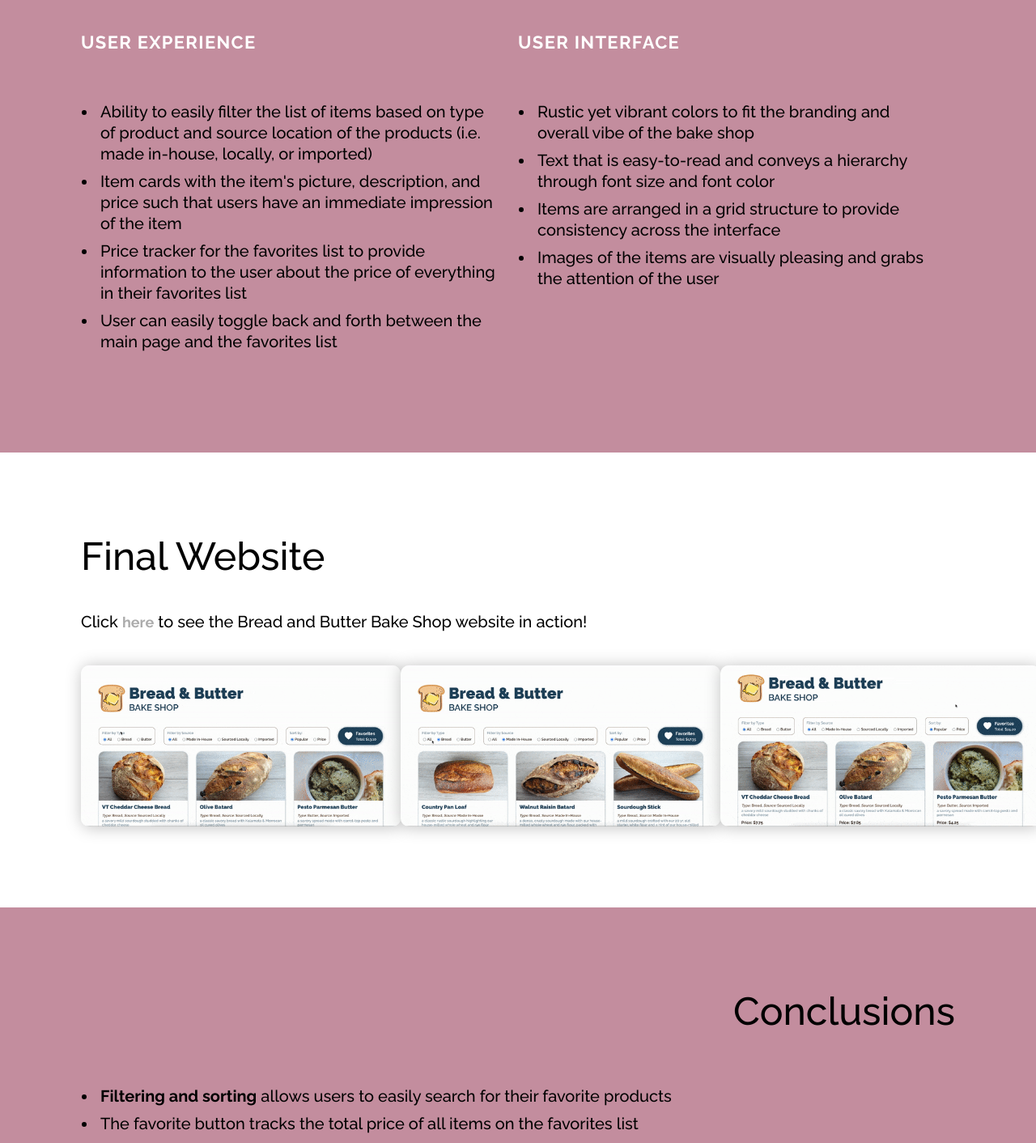
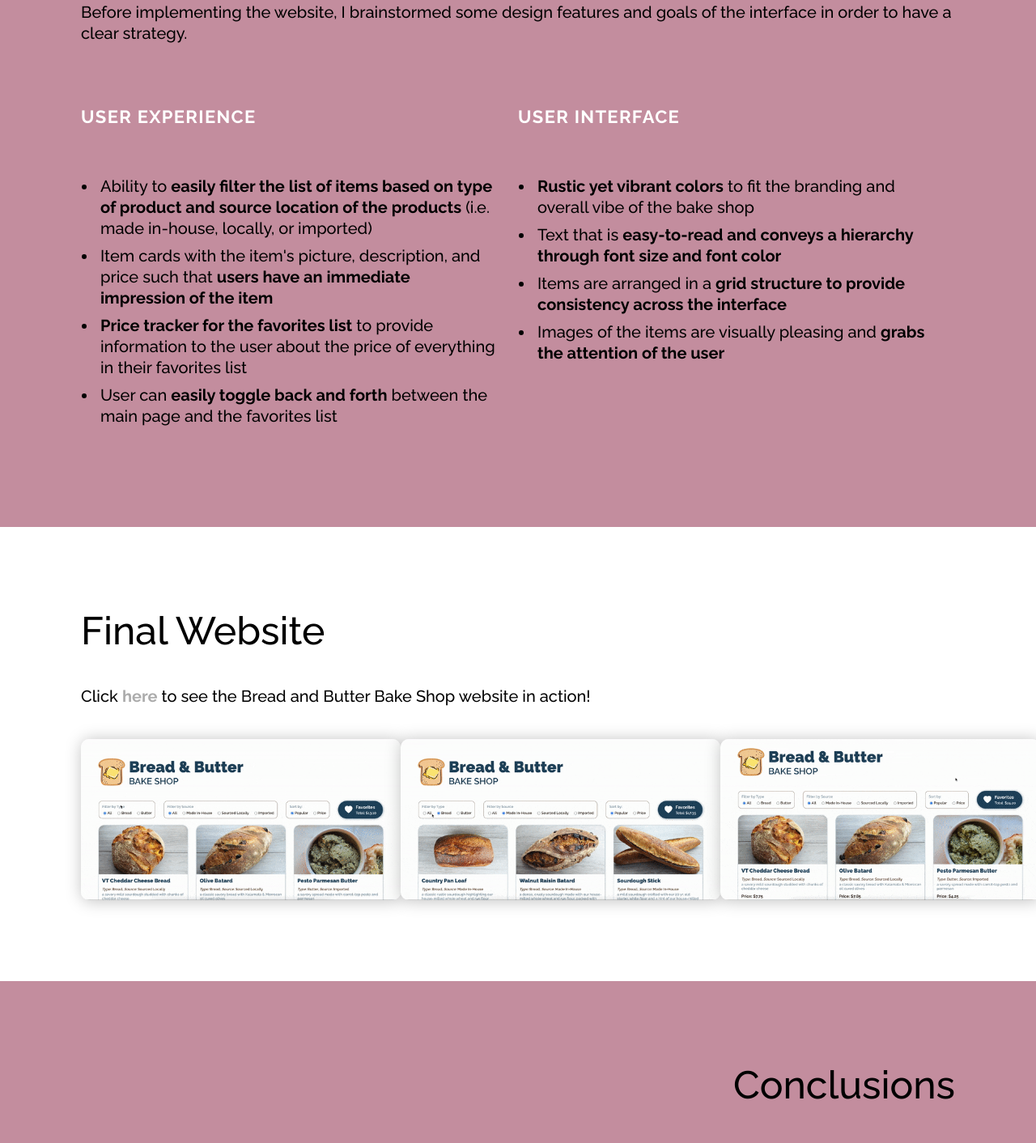
Before and after one commit to sillyduck921/portfolio, a React (Create React App) app: page /portfolio/design/bread-and-butter in a window 1280 px wide. Shown: the part 1380-2792 px from the top of the page at 81% size. Built offline with nearby package versions, Linux system fonts and the light colour scheme.

Commit message:
storytelling

```diff
--- a/src/pages/BreadAndButter.js
+++ b/src/pages/BreadAndButter.js
@@ -23,37 +23,38 @@ const BreadAndButter = () => {
             <h2>About</h2>
             <p style={{ width: 600 }}>Bread and Butter is a local bake shop that is dedicated to the delicious combination of bread and butter. The shop sells their homemade goods, locally-sourced treats, and imported products.
             </p>
-            <p style={{ width: 600 }}>I designed and implemented a React app of an online marketplace, allowing Bread and Butter fanatics to search for and save their favorite treats.</p>
+            <p style={{ width: 600 }}>I designed and implemented <b>a React app of an online marketplace,</b> allowing Bread and Butter fanatics to search for and save their favorite treats.</p>
           </div>
           <img src={process.env.PUBLIC_URL + "/assets/Bread Icon.png"} className="maple-image" />
         </div>
       </div>
       <div className="pink-section-container">
         <h2>Design Considerations</h2>
+        <p>Before implementing the website, I brainstormed some design features and goals of the interface in order to have a clear strategy.</p>
         <div className="row">
           <div className="column">
             <h5>USER EXPERIENCE</h5>
             <ul className="list-wrapper">
-              <li className="list">Ability to easily filter the list of items based on type of product and source location of the products (i.e. made in-house, locally, or imported)</li>
-              <li className="list">Item cards with the item's picture, description, and price such that users have an immediate impression of the item</li>
-              <li className="list">Price tracker for the favorites list to provide information to the user about the price of everything in their favorites list</li>
-              <li className="list">User can easily toggle back and forth between the main page and the favorites list</li>
+              <li className="list">Ability to <b>easily filter the list of items based on type of product and source location of the products</b> (i.e. made in-house, locally, or imported)</li>
+              <li className="list">Item cards with the item's picture, description, and price such that <b>users have an immediate impression of the item</b></li>
+              <li className="list"><b>Price tracker for the favorites list</b> to provide information to the user about the price of everything in their favorites list</li>
+              <li className="list">User can <b>easily toggle back and forth</b> between the main page and the favorites list</li>
             </ul>
           </div>
           <div className="column">
             <h5>USER INTERFACE</h5>
             <ul className="list-wrapper">
-              <li className="list">Rustic yet vibrant colors to fit the branding and overall vibe of the bake shop</li>
-              <li className="list">Text that is easy-to-read and conveys a hierarchy through font size and font color</li>
-              <li className="list">Items are arranged in a grid structure to provide consistency across the interface</li>
-              <li className="list">Images of the items are visually pleasing and grabs the attention of the user</li>
+              <li className="list"><b>Rustic yet vibrant colors</b> to fit the branding and overall vibe of the bake shop</li>
+              <li className="list">Text that is <b>easy-to-read and conveys a hierarchy through font size and font color</b></li>
+              <li className="list">Items are arranged in a <b>grid structure to provide consistency across the interface</b></li>
+              <li className="list">Images of the items are visually pleasing and <b>grabs the attention of the user</b></li>
             </ul>
           </div>
         </div>
       </div>
       <div className="section-container">
         <h2>Final Website</h2>
-        <p>Click <a href="https://sillyduck921.github.io/development/" target={"_blank"} className="link" style={{ letterSpacing: 0, fontSize: 18 }}>here</a> to see the Bread and Butter Bake Shop website in action!</p>
+        <p>Click <a href="https://sillyduck921.github.io/development/" target={"_blank"} className="link" style={{ letterSpacing: 0, fontSize: 20 }}>here</a> to see the Bread and Butter Bake Shop website in action!</p>
         <div className="row">
           <img src={process.env.PUBLIC_URL + "/assets/Bread gif 1.gif"} className="bread-gif" />
           <img src={process.env.PUBLIC_URL + "/assets/Bread gif 2.gif"} className="bread-gif"/>
@@ -63,9 +64,9 @@ const BreadAndButter = () => {
       <div className="pink-section-container">
         <h2>Conclusions</h2>
         <ul className="list-wrapper">
-          <li className="list"><b>Filtering and sorting</b> allows users to easily search for their favorite products</li>
-          <li className="list">The favorite button tracks the total price of all items on the favorites list</li>
-          <li className="list">By creating a React App, I explored how I could <b>accomplish different functions through React architecture and component setup</b></li>
+        <li className="list">By creating a React App, I explored how I could <b>accomplish different functions through page hierarchies, React architecture, and component setup</b></li>
+          <li className="list">Experimenting with different <b>filtering and sorting</b> methods made me more aware of how <b>I could implement these methods for another page that is not necessarily an online marketplace</b></li>
+          <li className="list">Understanding state in React made me feel more <b>confident about using that functionality in the future</b></li>
         </ul>
       </div>
     </motion.div>
--- a/src/pages/GradCenterBar.js
+++ b/src/pages/GradCenterBar.js
@@ -21,7 +21,7 @@ const GradCenterBar = () => {
                 <div className="row" style={{ gap: 40 }}>
                     <div className="column" style={{ gap: 40 }}>
                         <h2>About</h2>
-                        <p><a href="https://www.gcbpvd.org/" target="_blank" className="link" style={{ letterSpacing: 0, fontSize: 18 }} >The Grad Center Bar (GCB)</a> is an on-campus hub for 21+ students to spend time with friends,
+                        <p><a href="https://www.gcbpvd.org/" target="_blank" className="link" style={{ letterSpacing: 0, fontSize: 20 }} >The Grad Center Bar (GCB)</a> is an on-campus hub for 21+ students to spend time with friends,
                             play a few rounds of pool, and enjoy the ambiance of the eclectic space.</p>
                         <p>I chose to redesign
                             the GCB website because of its <b>confusing layout</b> and <b>hard-to-read text</b>, making it difficult to
@@ -33,6 +33,7 @@ const GradCenterBar = () => {
             </div>
             <div className="burnt-orange-section-container">
                 <h2>Usability Issues</h2>
+                <p>First, I analyzed the usability issues of the original GCB website to understand weaknesses to address in my redesign.</p>
                 <div className="row" style={{ gap: 20 }}>
                     <div className="column">
                         <h5>LEARNABILITY</h5>
@@ -113,7 +114,7 @@ const GradCenterBar = () => {
             </div>
             <div className="burnt-orange-section-container">
                 <h2>Redesign</h2>
-                <p>The <a href="https://sillyduck921.github.io/gcb-redesign/" target={"_blank"} className="link-white" >redesigned GCB website</a> incorporates solutions to usability and accessibility issues while being a responsive design for numerous device sizes.</p>
+                <p>Using the hi-fi prototype as a guide, I implemented my redesigned website for the GCB using HTML and CSS. The <a href="https://sillyduck921.github.io/gcb-redesign/" target={"_blank"} className="link-white" >redesigned GCB website</a> incorporates solutions to usability and accessibility issues while being a responsive design for numerous device sizes.</p>
                 <div className="row" style={{ gap: 50 }} >
                     <div className="column">
                         <h5>DESKTOP</h5>
--- a/src/pages/MailKiosk.js
+++ b/src/pages/MailKiosk.js
@@ -29,10 +29,13 @@ const MailKiosk = () => {
                     users to type in their Brown ID or swipe their physical Brown ID card. Users have the option
                     to pick up their mail either now or later. The kiosk simplifies the mail pick-up process, as
                     students need only to swipe their ID card to determine which packages have arrived to pick up.</p>
+                    <p>The mailroom is one of the most visited locations on campus day after day. Therefore, <b>having an efficient pick-up system is integral to maintaining the flow of students getting their mail.</b> I
+                        chose to analyze the <b>strengths and weaknesses</b> of the kiosk in hopes of identifying ways to improve the system.
+                    </p>
             </div>
             <div className="orange-section-container">
                 <h2>User Research</h2>
-                <p>I observed how people interacted with the kiosk and randomly interviewed some to understand <b>highlights</b> and <b>drawbacks</b> of the interface. </p>
+                <p>First, I observed how people interacted with the kiosk and randomly interviewed some to understand <b>highlights</b> and <b>drawbacks</b> of the interface. </p>
                 <div className="row" style={{ gap: 50 }}>
                     <div className="column">
                         <h5>OBSERVATIONS</h5>
```
Also changed, not shown: src/pages/Heyfood.js (+43 -9 lines), src/pages/TheForager.js (+5 -5 lines).
